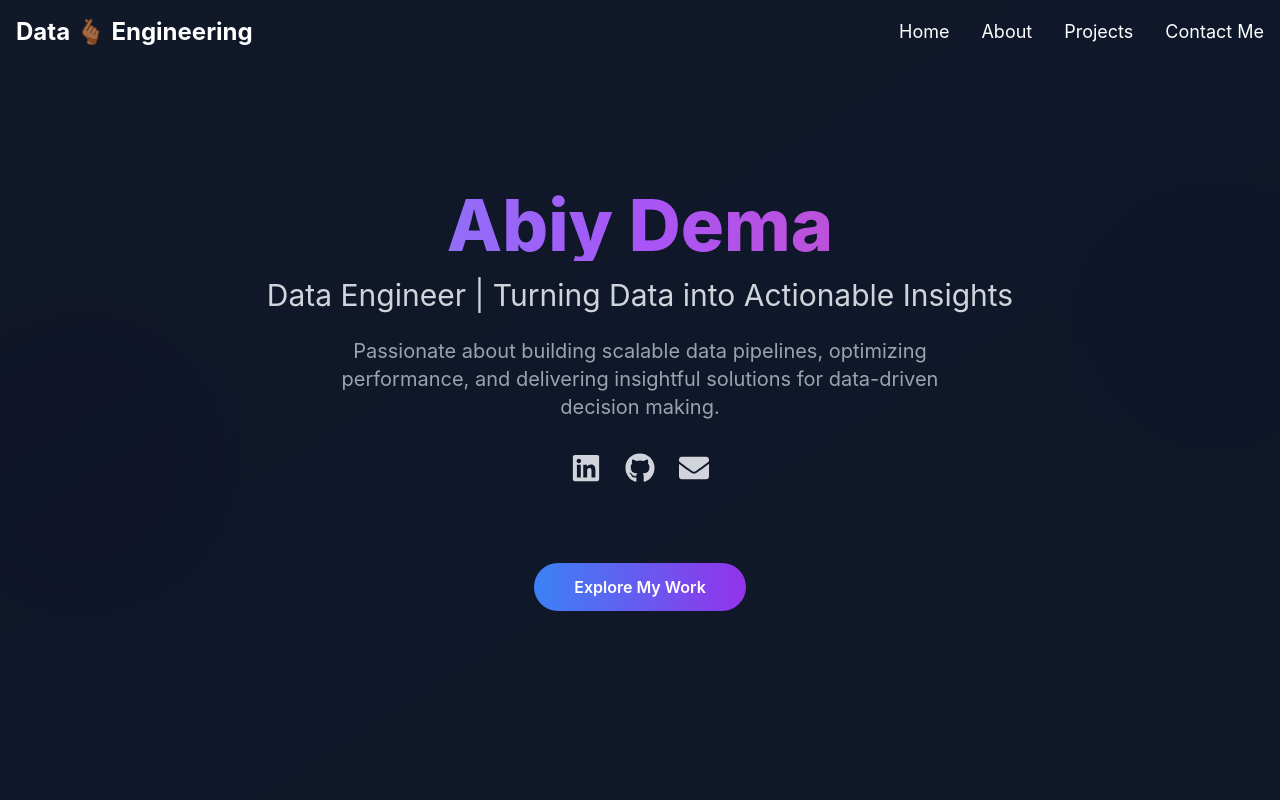
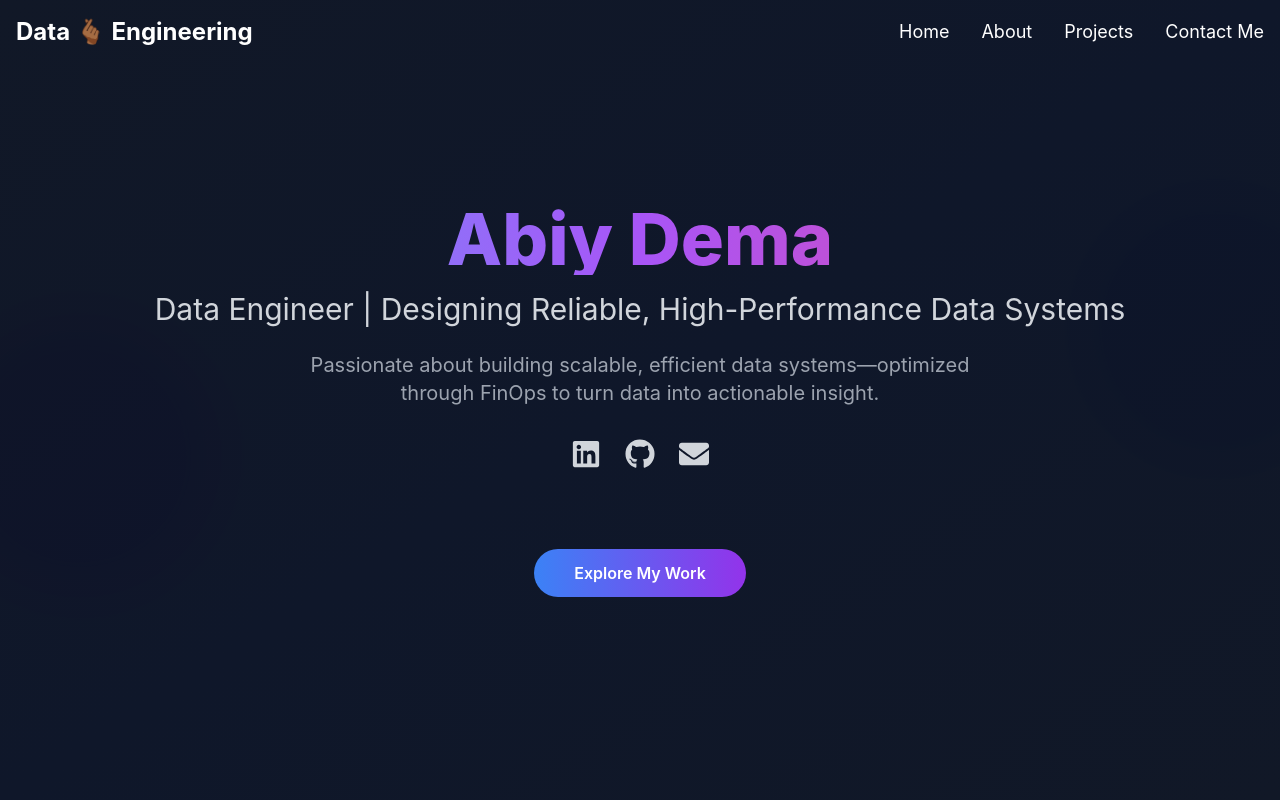
Before and after one commit to Haabiy/DEng-Portfolio, a React (Create React App) app: page / in a window 1280 px wide. Shown: the top 800 px of the page. Built offline with nearby package versions, Linux system fonts and the light colour scheme.

Commit message:
feat: modified hero page

```diff
--- a/src/components/Hero.jsx
+++ b/src/components/Hero.jsx
@@ -41,7 +41,7 @@ const Hero = () => {
           transition={{ duration: 0.8, delay: 0.2, ease: "easeOut" }}
           className="text-2xl md:text-3xl text-gray-300 mb-6"
         >
-          Data Engineer | Turning Data into Actionable Insights
+          Data Engineer | Designing Reliable, High-Performance Data Systems
         </motion.p>
 
         <motion.p
@@ -50,7 +50,7 @@ const Hero = () => {
           transition={{ duration: 0.8, delay: 0.4, ease: "easeOut" }}
           className="text-lg md:text-xl text-gray-400 mb-8 max-w-2xl mx-auto"
         >
-          Passionate about building scalable data pipelines, optimizing performance, and delivering insightful solutions for data-driven decision making.
+          Passionate about building scalable, efficient data systems—optimized through FinOps to turn data into actionable insight.
         </motion.p>
 
         <motion.div
```
